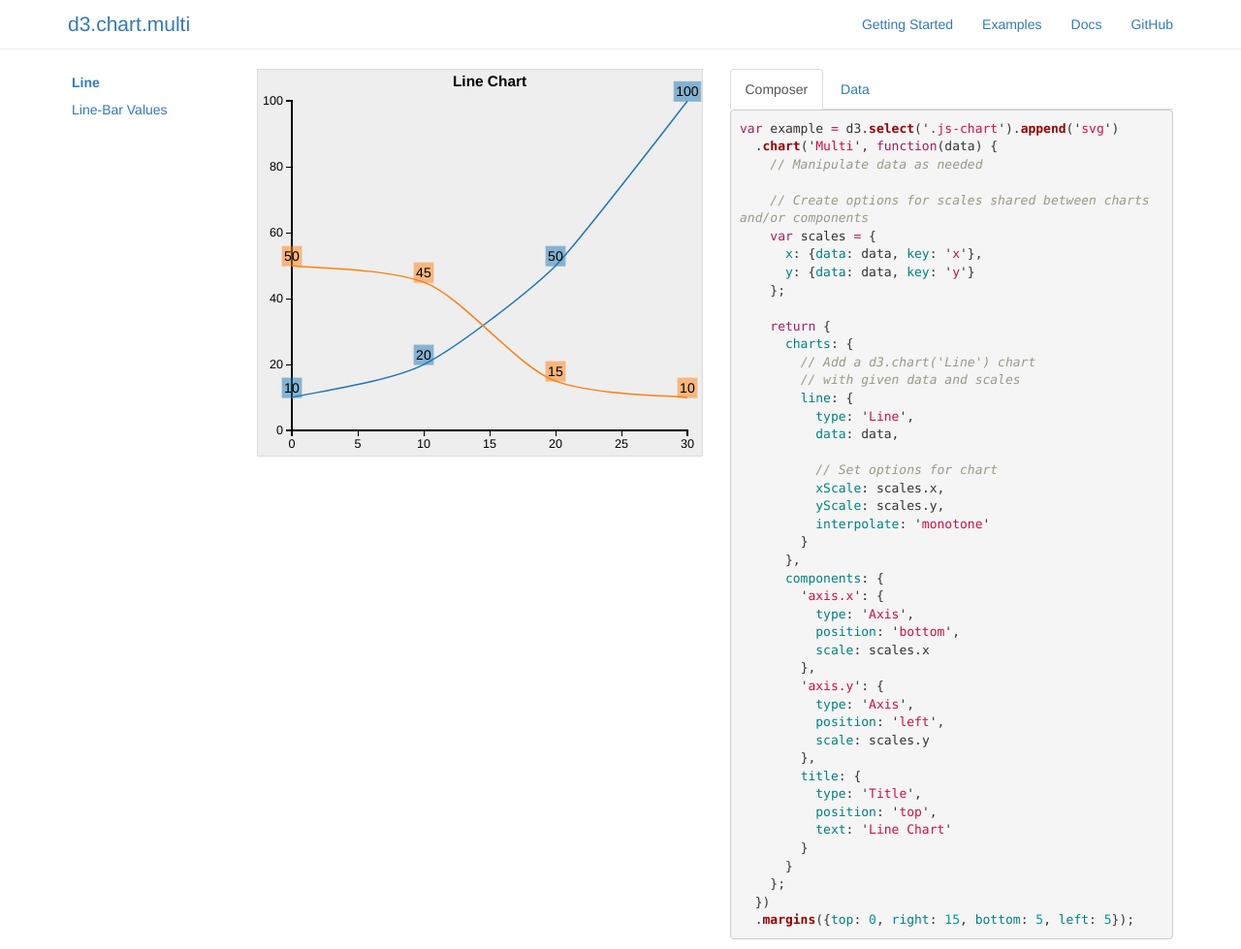
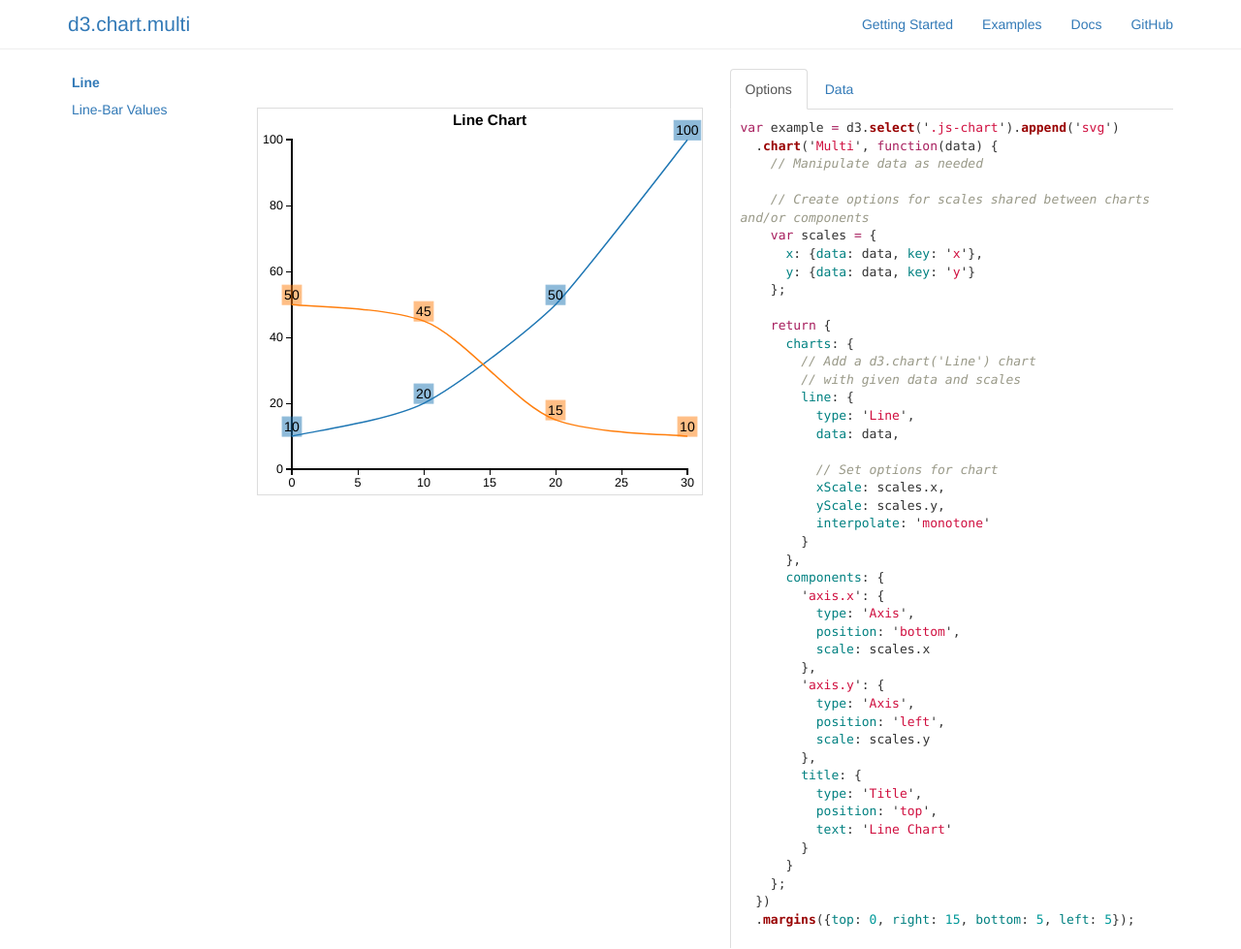
Before and after one commit to CSNW/d3.compose, a Jekyll site: the page built from examples/index.html, in a window 1280 px wide. Shown: the whole page at 97% size. Built offline with Jekyll 4.4.1, drawn with Linux system fonts in a browser that asks for light colours; Markdown is read by kramdown in place of the engine named in the settings.

Commit message:
Update example styling

```diff
--- a/_css/_example.scss
+++ b/_css/_examples.scss
@@ -26,3 +26,24 @@
     font-weight: bold;
   }
 }
+
+.example-editor {
+  padding: 10px;
+  border-left: solid 1px #ddd;
+
+  & pre {
+    padding: 0;
+    background-color: transparent;
+    border-radius: 0;
+    border: none;
+  }
+
+  .loading {
+    color: #999;
+    margin-top: 10px;
+  }
+}
+
+.example-chart {
+  margin-top: 40px;
+}
--- a/css/main.scss
+++ b/css/main.scss
@@ -18,8 +18,12 @@ body {
   }
 }
 
+.chart-multi {
+  background-color: transparent;
+}
+
 // Custom components
 @import "highlight";
 @import "header";
-@import "example";
+@import "examples";
 @import "docs";
--- a/examples/index.html
+++ b/examples/index.html
@@ -15,17 +15,21 @@ scripts: |
     </nav>
   </aside>
   <section class="col-lg-5">
-    <div class="js-chart"></div>
+    <div class="example-chart js-chart"></div>
   </section>
   <section class="col-lg-5">
     <div role="tabpanel">
       <ul class="nav nav-tabs" role="tablist">
-        <li class="active" role="presentation"><a href="#tab-composer" aria-controls="composer" role="tab" data-toggle="tab">Composer</a></li>
+        <li class="active" role="presentation"><a href="#tab-options" aria-controls="options" role="tab" data-toggle="tab">Options</a></li>
         <li role="presentation"><a href="#tab-data" aria-controls="data" role="tab" data-toggle="tab">Data</a></li>
       </ul>
       <div class="tab-content js-config">
-        <div class="tab-pane active" role="tabpanel" id="tab-composer"></div>
-        <div class="tab-pane" role="tabpanel" id="tab-data"></div>
+        <div class="tab-pane active example-editor js-options" role="tabpanel" id="tab-options">
+          <p class="loading">Loading options...</p>
+        </div>
+        <div class="tab-pane example-editor js-data" role="tabpanel" id="tab-data">
+          <p class="loading">Loading data...</p>
+        </div>
       </div>
     </div>
   </section>
--- a/js/examples.js
+++ b/js/examples.js
@@ -113,11 +113,11 @@
 
   var ConfigView = example.ConfigView = Backbone.View.extend({
     render: function(options) {
-      var config_html = $('#example-' + options.example + '-config').html();
+      var options_html = $('#example-' + options.example + '-config').html();
       var data_html = $('#example-' + options.example + '-data').html();
 
-      this.$('#tab-composer').html(config_html || '');
-      this.$('#tab-data').html(data_html || '');
+      this.$('.js-options').html(options_html || '');
+      this.$('.js-data').html(data_html || '');
     }
   });
 
```
